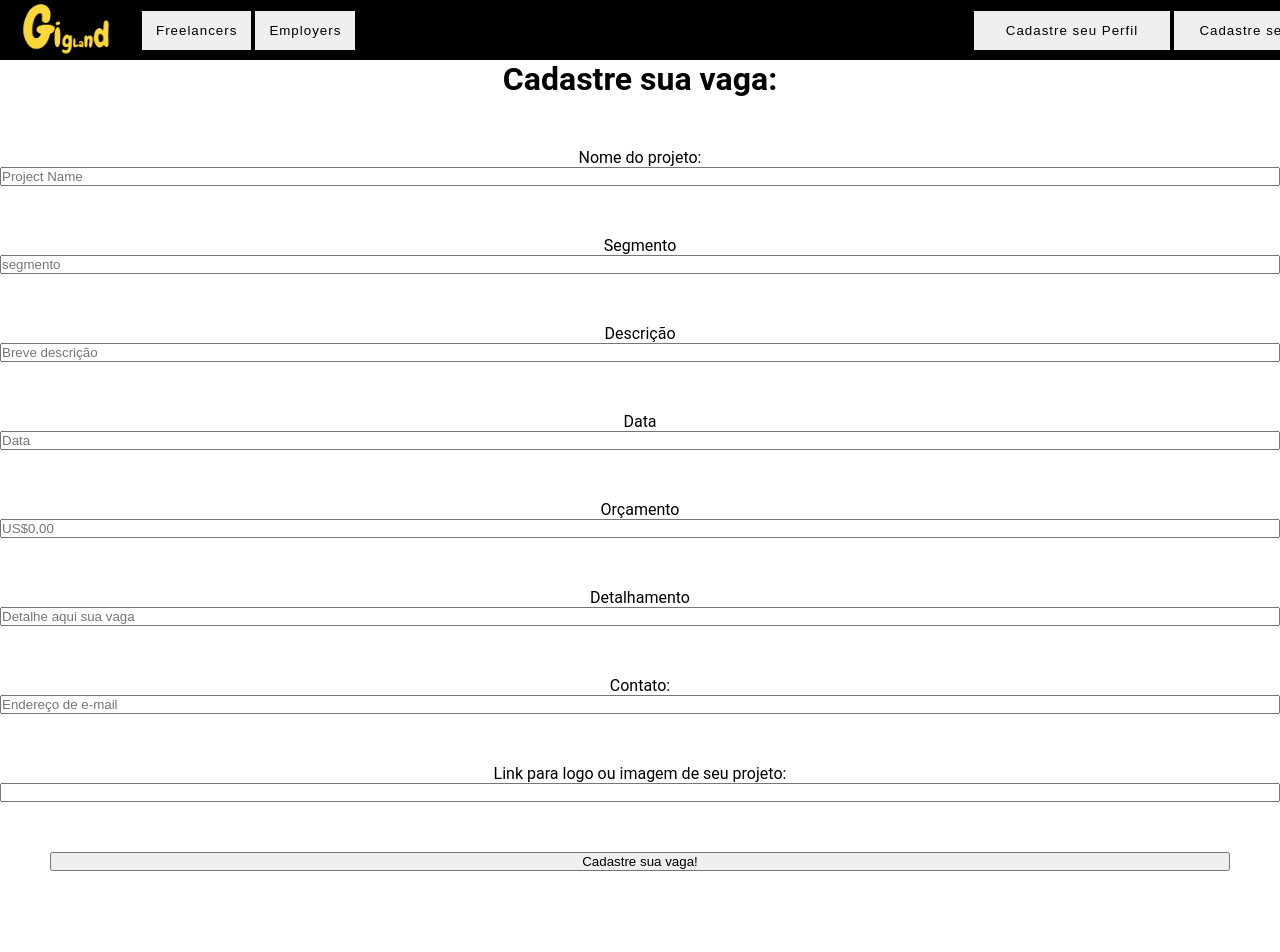
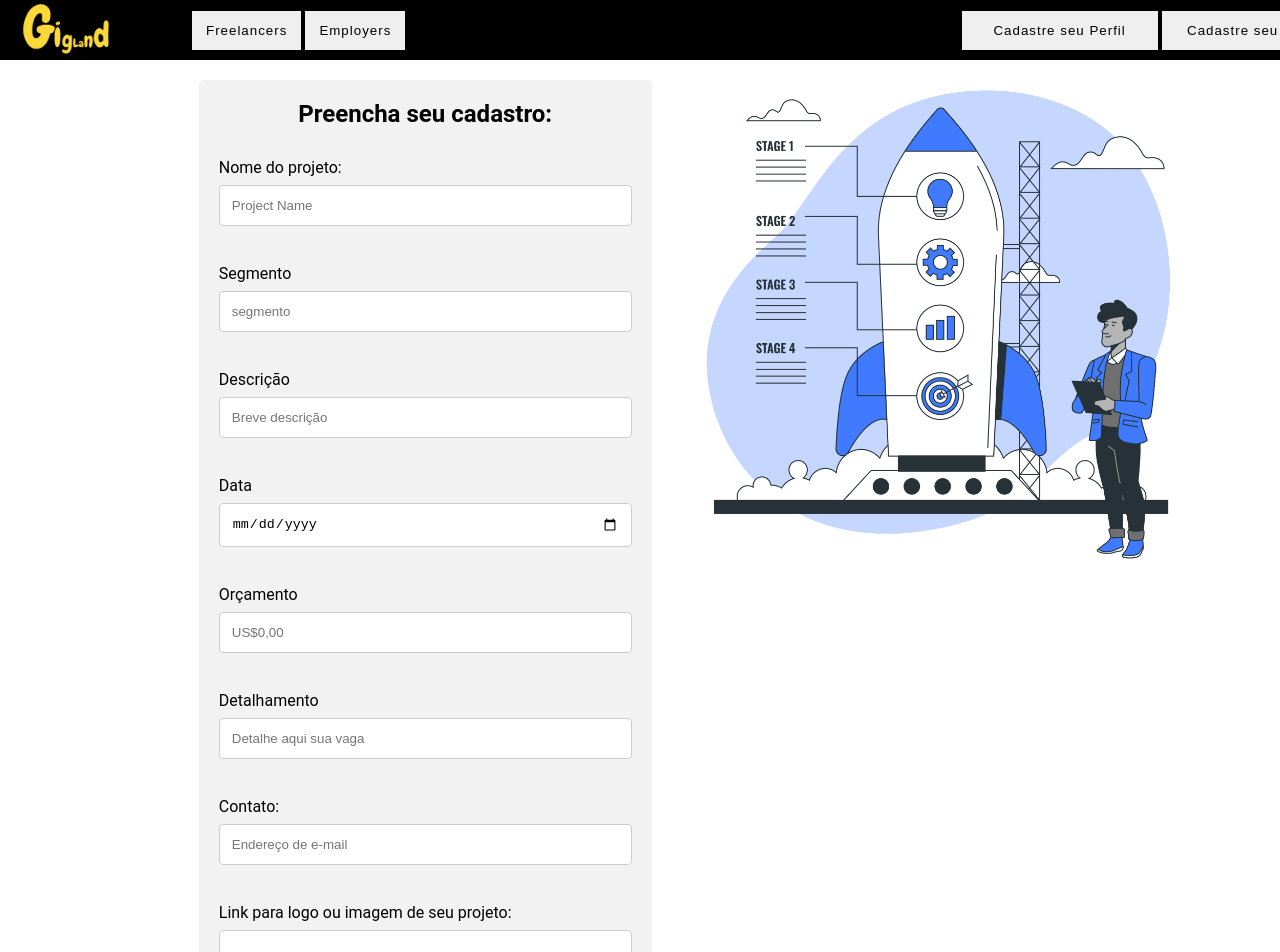
Before and after one commit to BrunoFilippini/projetct2-gigland, a React (Create React App) app: page /FormEmployer in a window 1280 px wide. Shown: the top 952 px of the page. Before the commit the page ends 921 px from the top, so only its background shows below. Built offline with nearby package versions, Linux system fonts and the light colour scheme.

Commit message:
css dos formularios done, limite de caracteres colocada, img no form colocada, Media queries nos formularios, home e navbar ok para telas de até 1200px

```diff
--- a/src/components/NavBar/NavBar.js
+++ b/src/components/NavBar/NavBar.js
@@ -1,8 +1,6 @@
 import { Link, useLocation } from "react-router-dom";
 import styles from "./NavBar.module.css";
 import logoGigLand from "../../assets/giglandlogo.png";
-
-import { SearchBar } from "../SearchBar/SearchBar";
 
 export function NavBar() {
   const location = useLocation();
@@ -37,8 +35,6 @@ export function NavBar() {
             </Link>
           </div>
 
-        {/* <h1 className={styles.SearchBar}> <SearchBar /></h1> */}
-
           <div className={styles.buttonsLinksForm}>
             <Link to="/FormFreelancer">
               <button>
--- a/src/components/NavBar/NavBar.module.css
+++ b/src/components/NavBar/NavBar.module.css
@@ -1,5 +1,5 @@
 @import url("https://fonts.googleapis.com/css2?family=Chewy&display=swap");
-
+@media screen and (min-width: 1200px) {
   /* FLEX DA NAVBAR */
   .noShow {
     display: none;
@@ -18,7 +18,7 @@
   /* LOGO */
   .logoGigLand {
     width: 100px;
-  margin-left: 20px;
+    margin: 0 50px 0 20px;
   }
 
   /* DIV COM TODOS OS BOTOES, APENAS PARA ESPAÇAMENTO */
@@ -27,7 +27,7 @@
     display: flex;
     align-items: center;
     justify-content: space-between;
-  padding: 0 100px 0 20px;
+    padding: 0 10% 0 20px;
   }
 
   /* DIV COM OS BOTOES PARA AS LISTAS DE FREELAS E PROJETOS */
@@ -112,3 +112,4 @@
   .buttonsLinksForm button:hover:after {
     width: 100%;
   }
+}
--- a/src/pages/FormEmployer/FormEmployer.js
+++ b/src/pages/FormEmployer/FormEmployer.js
@@ -2,6 +2,7 @@ import styles from "./FormEmployer.module.css";
 import { useState } from "react";
 import axios from "axios";
 import { useNavigate } from "react-router-dom";
+import formProjectsImg from "../../assets/projectImg.png";
 
 export function FormEmployer() {
   const goTo = useNavigate();
@@ -40,21 +41,22 @@ export function FormEmployer() {
   }
 
   return (
-    <>
-      <h1 className={styles.title}>Cadastre sua vaga:</h1>
+    <div className={styles.divPage}>
       <form onSubmit={handleSubmit}>
         <div className={styles.form}>
+          <h2 className={styles.title}>Preencha seu cadastro:</h2>
           <label htmlFor="nameProject">Nome do projeto:</label>
           <input
+            maxlength="32"
             id="nameProject"
             placeholder="Project Name"
             name="nameProject"
             value={form.nameProject}
             onChange={handleChange}
           />
-
           <label htmlFor="area">Segmento</label>
           <input
+            maxlength="32"
             id="area"
             placeholder="segmento"
             name="area"
@@ -63,20 +65,20 @@ export function FormEmployer() {
           />
           <label htmlFor="description">Descrição</label>
           <input
+            maxlength="64"
             id="description"
             placeholder="Breve descrição"
             name="description"
             value={form.description}
             onChange={handleChange}
           />
-
           <label htmlFor="startDate">Data</label>
           <input
             id="startDate"
+            type="date"
             placeholder="Data"
             name="startDate"
             value={form.startDate}
-            //type="radio"
             onChange={handleChange}
           />
           <label htmlFor="budget">Orçamento</label>
@@ -84,14 +86,15 @@ export function FormEmployer() {
             id="budget"
             placeholder="US$0,00"
             name="budget"
-            type= "number"
-            step= "0.01"
-            min= "1"
+            type="number"
+            step="0.01"
+            min="1"
             value={form.budget}
             onChange={handleChange}
           />
           <label htmlFor="details">Detalhamento</label>
           <input
+            maxlength="128"
             id="details"
             placeholder="Detalhe aqui sua vaga"
             name="details"
@@ -100,6 +103,7 @@ export function FormEmployer() {
           />
           <label htmlFor="contact">Contato:</label>
           <input
+            maxlength="64"
             id="contact"
             placeholder="Endereço de e-mail"
             name="contact"
@@ -108,9 +112,16 @@ export function FormEmployer() {
           />
           <label htmlFor="img">Link para logo ou imagem de seu projeto:</label>
           <input id="img" name="img" value={form.img} onChange={handleChange} />
-          <button type="submit">Cadastre sua vaga!</button>
+          <button type="submit">
+            <span>Cadastre seu Projeto!</span>
+          </button>
         </div>
       </form>
-    </>
+      <img
+        src={formProjectsImg}
+        className={styles.formImg}
+        alt="img ilustrativa formulário"
+      />
+    </div>
   );
 }
--- a/src/pages/FormEmployer/FormEmployer.module.css
+++ b/src/pages/FormEmployer/FormEmployer.module.css
@@ -1,19 +1,80 @@
+@media screen and (min-width: 1200px) {
+  .divPage {
+    display: flex;
+    align-items: flex-start;
+    justify-content: space-around;
+  }
+
+  .formImg {
+    width: 40%;
+  }
   .form {
+    width: 100%;
+    margin: 20px 0 0 120px;
+    border-radius: 5px;
+    background-color: #f2f2f2;
+    padding: 20px;
     display: flex;
     flex-direction: column;
-  /*margin: 0 800px 0 800px;*/
-}
-.form label {
-  display: flex;
-  justify-content: center;
-  padding-top: 50px;
-}
-
-.form button {
-  margin: 50px;
   }
 
   .title {
     display: flex;
     justify-content: center;
   }
+
+  .form label {
+    padding-top: 30px;
+  }
+
+  .form input {
+    padding: 12px;
+    margin: 8px 0;
+    display: inline-block;
+    border: 1px solid #ccc;
+    border-radius: 4px;
+    box-sizing: border-box;
+  }
+
+  .form button {
+    align-items: center;
+    background-image: linear-gradient(144deg, #40c3ff, #57f342 50%, #004ea8);
+    border: 0;
+    border-radius: 8px;
+    box-shadow: rgba(151, 65, 252, 0.2) 0 15px 30px -5px;
+    box-sizing: border-box;
+    color: #ffffff;
+    display: flex;
+    font-family: sans-serif;
+    font-size: 20px;
+    justify-content: center;
+    line-height: 1em;
+    max-width: 100%;
+    min-width: 140px;
+    padding: 3px;
+    text-decoration: none;
+    user-select: none;
+    -webkit-user-select: none;
+    touch-action: manipulation;
+    white-space: nowrap;
+    cursor: pointer;
+  }
+
+  .form button:active,
+  .form button:hover {
+    outline: 0;
+  }
+
+  .form button span {
+    background-color: rgb(5, 6, 45);
+    padding: 16px 24px;
+    border-radius: 6px;
+    width: 100%;
+    height: 100%;
+    transition: 300ms;
+  }
+
+  .form button:hover span {
+    background: none;
+  }
+}
--- a/src/pages/FormFreelancer/FormFreelancer.js
+++ b/src/pages/FormFreelancer/FormFreelancer.js
@@ -1,6 +1,7 @@
 import styles from "./FormFreelancer.module.css";
 import { useState } from "react";
 import axios from "axios";
+import formJobsImg from "../../assets/jobsImg.png";
 
 import { useNavigate } from "react-router-dom";
 
@@ -42,12 +43,13 @@ export function FormFreelancer() {
   }
 
   return (
-    <>
-      <h1 className={styles.title}>Faça Cadastro Aqui !</h1>
+    <div className={styles.divPage}>
       <form onSubmit={handleSubmit}>
         <div className={styles.form}>
+          <h2 className={styles.title}>Preencha seu cadastro:</h2>
           <label htmlFor="freelancerName">Nome: </label>
           <input
+            maxlength="32"
             id="freelancerName"
             name="name"
             value={form.name}
@@ -55,6 +57,7 @@ export function FormFreelancer() {
           />
           <label htmlFor="profession">Profissão:</label>
           <input
+            maxlength="32"
             id="profession"
             name="profession"
             onChange={handleChange}
@@ -62,6 +65,7 @@ export function FormFreelancer() {
           />
           <label htmlFor="branding">Uma breve descrição sobre você:</label>
           <input
+            maxlength="128"
             id="branding"
             name="branding"
             value={form.branding}
@@ -69,6 +73,7 @@ export function FormFreelancer() {
           />
           <label htmlFor="education">Sua formação:</label>
           <input
+            maxlength="128"
             id="education"
             name="education"
             value={form.education}
@@ -78,6 +83,7 @@ export function FormFreelancer() {
             Conte um pouco sobre seus trabalhos anteriores:
           </label>
           <input
+            maxlength="128"
             id="recentProjects"
             name="recentProjects"
             value={form.recentProjects}
@@ -87,15 +93,17 @@ export function FormFreelancer() {
             Quais são as suas principais habilidades?
           </label>
           <input
+            maxlength="128"
             id="skills"
             name="skills"
             value={form.skills}
             onChange={handleChange}
           />
           <label htmlFor="interest">
-            Quais são seus interesses futuros e objetivos?
+            Quais são seus interesses e objetivos futuros?
           </label>
           <input
+            maxlength="64"
             id="interest"
             name="interest"
             value={form.interest}
@@ -103,6 +111,7 @@ export function FormFreelancer() {
           />
           <label htmlFor="contact">Seu contato:</label>
           <input
+            maxlength="64"
             id="contact"
             name="contact"
             value={form.contact}
@@ -111,9 +120,16 @@ export function FormFreelancer() {
 
           <label htmlFor="img">Link da foto para seu perfil:</label>
           <input id="img" name="img" value={form.img} onChange={handleChange} />
-          <button type="submit">Cadastre seu Perfil !</button>
+          <button type="submit">
+            <span>Cadastre seu Perfil !</span>
+          </button>
         </div>
       </form>
-    </>
+      <img
+        src={formJobsImg}
+        className={styles.formImg}
+        alt="img ilustrativa formulário"
+      />
+    </div>
   );
 }
--- a/src/pages/FormFreelancer/FormFreelancer.module.css
+++ b/src/pages/FormFreelancer/FormFreelancer.module.css
@@ -1,19 +1,80 @@
+@media screen and (min-width: 1200px) {
+  .divPage {
+    display: flex;
+    align-items: flex-start;
+    justify-content: space-around;
+  }
+
+  .formImg {
+    width: 40%;
+  }
   .form {
+    width: 100%;
+    margin: 20px 0 0 120px;
+    border-radius: 5px;
+    background-color: #f2f2f2;
+    padding: 20px;
     display: flex;
     flex-direction: column;
-  margin: 0 800px 0 800px;
-}
-.form label {
-  display: flex;
-  justify-content: center;
-  padding-top: 50px;
-}
-
-.form button {
-  margin: 50px;
   }
 
   .title {
     display: flex;
     justify-content: center;
   }
+
+  .form label {
+    padding-top: 30px;
+  }
+
+  .form input {
+    padding: 12px;
+    margin: 8px 0;
+    display: inline-block;
+    border: 1px solid #ccc;
+    border-radius: 4px;
+    box-sizing: border-box;
+  }
+
+  .form button {
+    align-items: center;
+    background-image: linear-gradient(144deg, #40ff50, #5b42f3 50%, #00ddeb);
+    border: 0;
+    border-radius: 8px;
+    box-shadow: rgba(151, 65, 252, 0.2) 0 15px 30px -5px;
+    box-sizing: border-box;
+    color: #ffffff;
+    display: flex;
+    font-family: sans-serif;
+    font-size: 20px;
+    justify-content: center;
+    line-height: 1em;
+    max-width: 100%;
+    min-width: 140px;
+    padding: 3px;
+    text-decoration: none;
+    user-select: none;
+    -webkit-user-select: none;
+    touch-action: manipulation;
+    white-space: nowrap;
+    cursor: pointer;
+  }
+
+  .form button:active,
+  .form button:hover {
+    outline: 0;
+  }
+
+  .form button span {
+    background-color: rgb(5, 6, 45);
+    padding: 16px 24px;
+    border-radius: 6px;
+    width: 100%;
+    height: 100%;
+    transition: 300ms;
+  }
+
+  .form button:hover span {
+    background: none;
+  }
+}
--- a/src/pages/Home/Home.module.css
+++ b/src/pages/Home/Home.module.css
@@ -2,16 +2,11 @@
 
 @import url("https://fonts.googleapis.com/css2?family=Chewy&display=swap");
 
+@media screen and (min-width: 1200px) {
   .bgColor {
     position: absolute;
     width: 100%;
     height: 100%;
-  /*   background-image: linear-gradient(
-    230deg,
-    hsl(57deg 100% 87%) 0%,
-    hsl(58deg 100% 94%) -1%,
-    hsl(0deg 0% 100%) 68%
-  ); */
     background-image: linear-gradient(
       140deg,
       hsl(222deg 100% 28%) 0%,
@@ -47,7 +42,6 @@
     display: flex;
     align-items: center;
     justify-content: space-around;
-  margin: 0 -300px 0 -300px;
   }
 
   /* remove underlinne dos links  */
@@ -143,3 +137,4 @@
   .btnEmployer:hover:before {
     left: 100%;
   }
+}
```
Also changed, not shown: src/assets/jobsImg.png (renamed from src/assets/teste2.png), src/assets/projectImg.png (added). Lines whose indentation alone changed are shown as unchanged.
